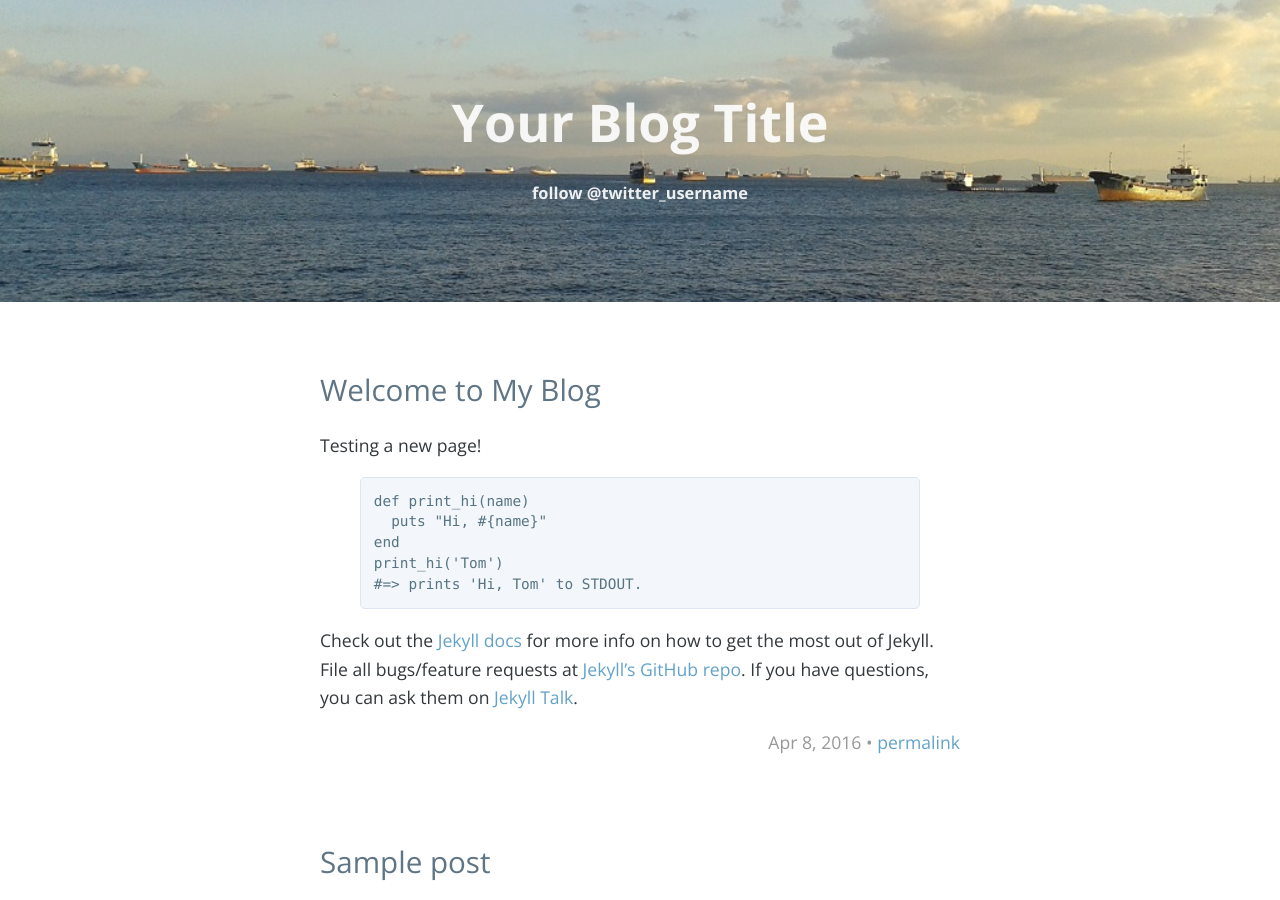
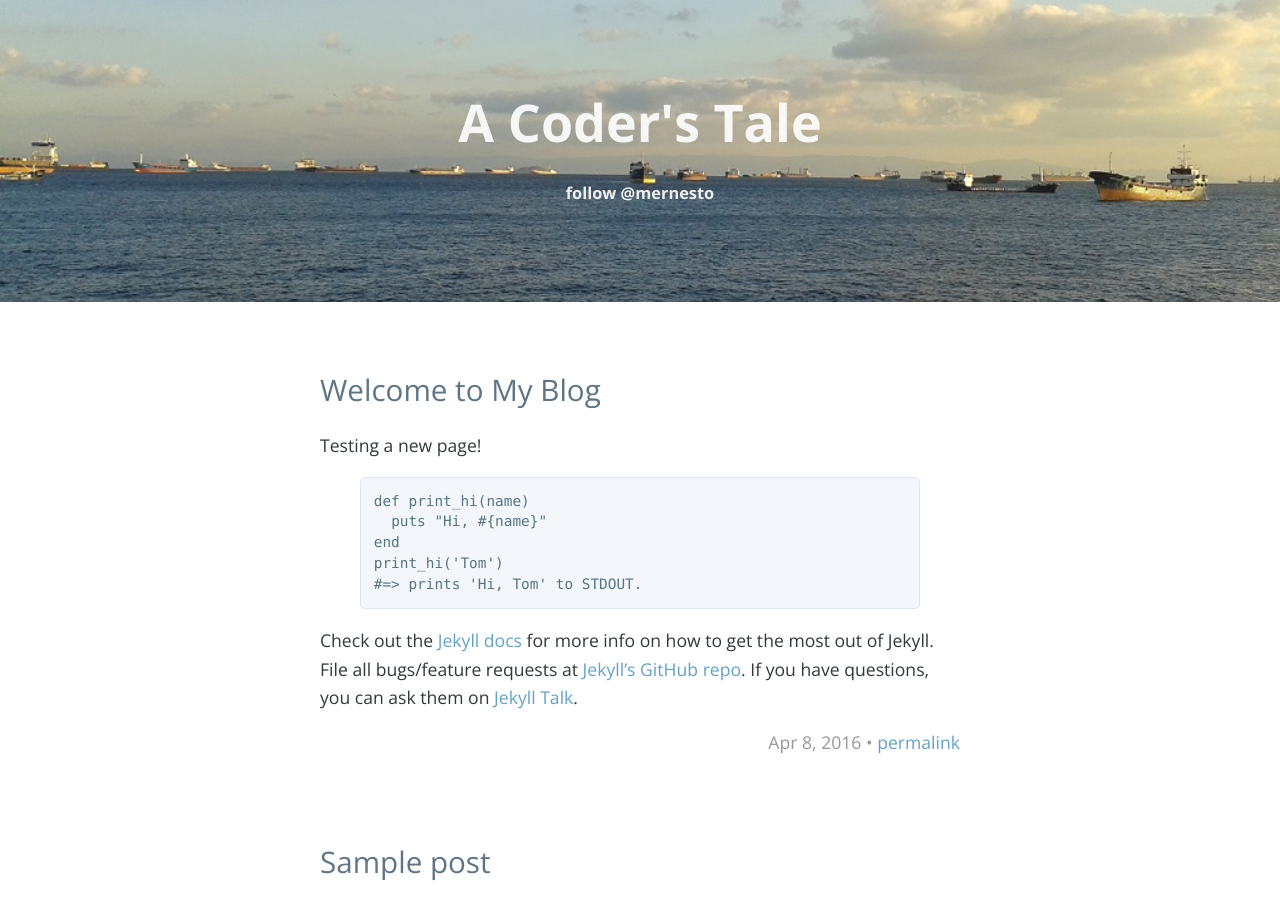
Before and after one commit to mernesto16/ACodersTale, a Jekyll site: the page built from index.html, in a window 1280 px wide and 900 px high. Built offline with Jekyll 4.4.1, drawn with Linux system fonts in a browser that asks for light colours; the list of posts is cut into pages by our own code.

Commit message:
Update _config.yml

```diff
--- a/_config.yml
+++ b/_config.yml
@@ -6,12 +6,12 @@
 # 'jekyll serve'. If you change this file, please restart the server process.
 
 # Site settings
-title: Your Blog Title
+title: A Coder's Tale
 description: '' # write a nice description for your blog
 baseurl: '' # the subpath of your site, e.g. /blog
 url: '' # the base hostname & protocol for your site http://www.example.com
 # google_analytics: 'UA-XXXXXX-X'
-twitter_username: 'twitter_username'
+twitter_username: 'mernesto'
 
 # Build settings
 markdown: kramdown
```
